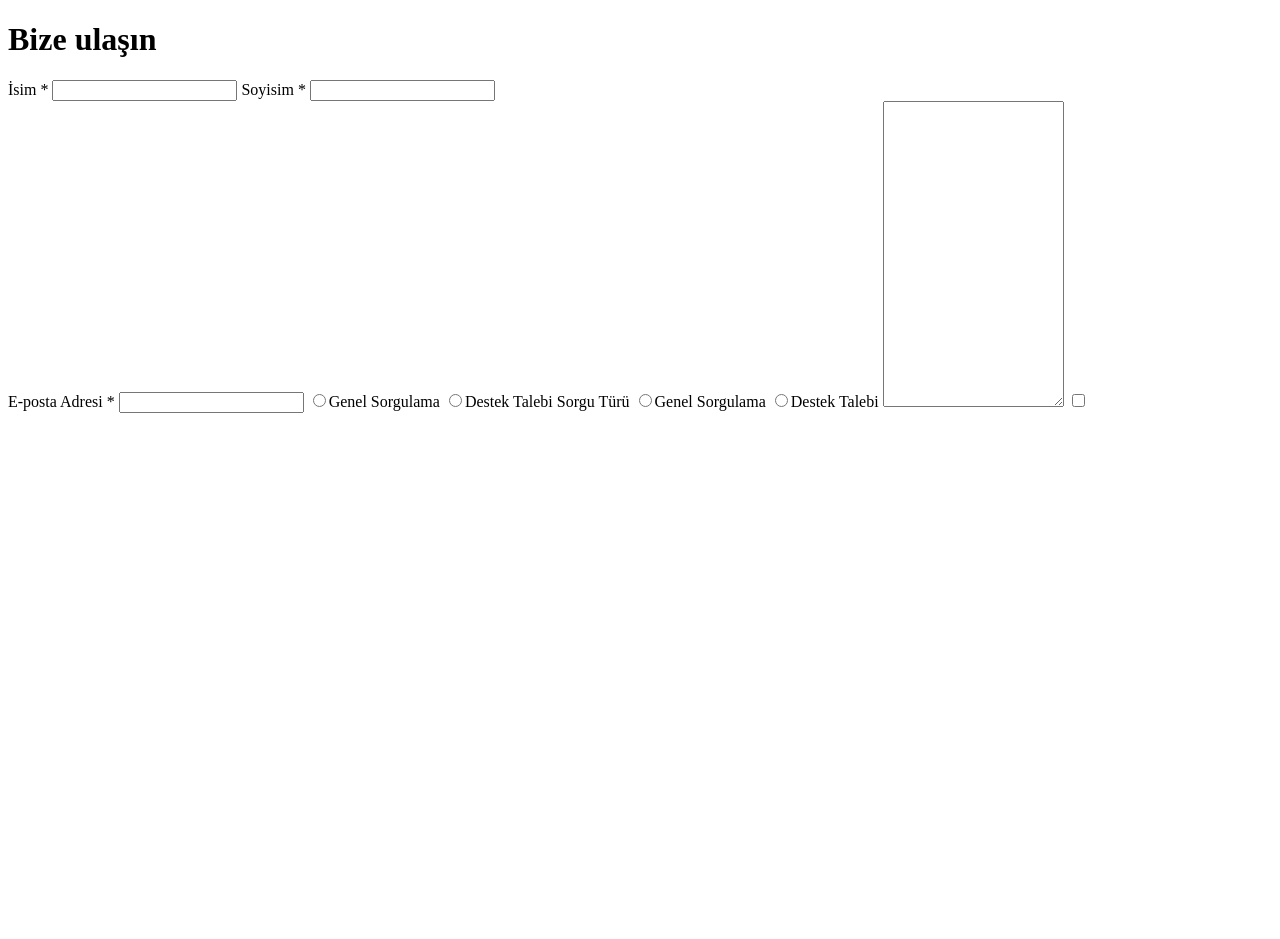
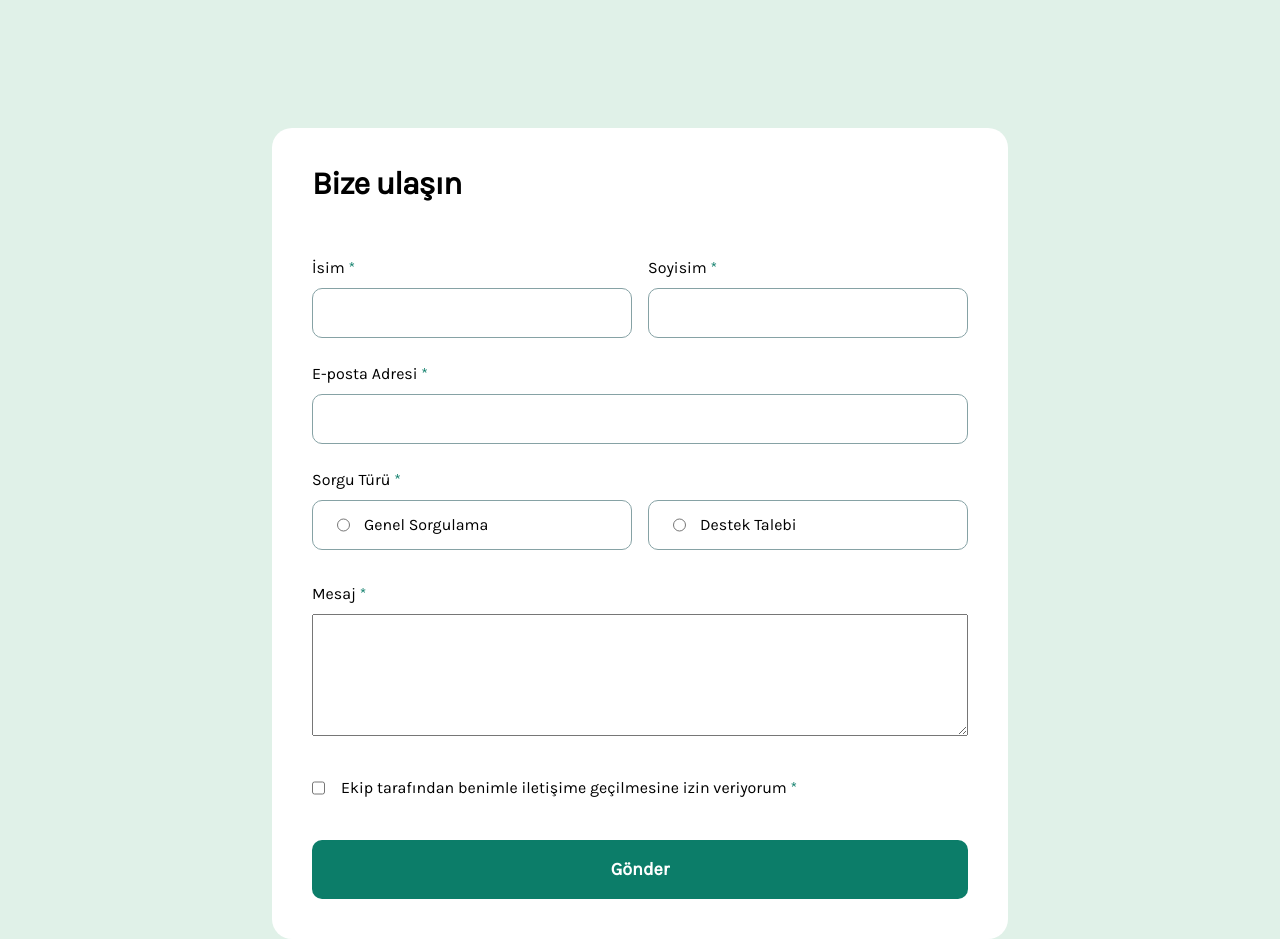
Before and after one commit to acunmedyaakademi/muhammedbaki-contact-form, a plain HTML site: page index.html in a window 1280 px wide. Before the commit the page ends 800 px from the top, so only its background shows below. Drawn offline with Linux system fonts and the light colour scheme.

Commit message:
tasarım olusturuldu

```diff
--- a/assets/css/contact-form.css
+++ b/assets/css/contact-form.css
@@ -0,0 +1,347 @@
+@font-face {
+  font-family: karla;
+  src: url("../fonts/Karla-Regular.ttf");
+}
+
+*,
+*::before,
+*::after {
+  box-sizing: border-box;
+}
+
+* {
+  margin: 0;
+  padding: 0;
+  box-sizing: border-box;
+  font-family: karla;
+}
+
+body {
+  line-height: 1.5;
+  -webkit-font-smoothing: antialiased;
+}
+
+img,
+picture,
+video,
+canvas,
+svg {
+  display: block;
+  max-width: 100%;
+}
+
+input,
+button,
+textarea,
+select {
+  font: inherit;
+}
+
+p,
+h1,
+h2,
+h3,
+h4,
+h5,
+h6 {
+  overflow-wrap: break-word;
+}
+
+#root,
+#__next {
+  isolation: isolate;
+}
+
+body {
+  background-color: rgba(224, 241, 232, 1);
+}
+
+.message-sent {
+  width: 450px;
+  margin: 0 auto;
+  margin-top: 24px;
+  background-color: rgba(42, 65, 68, 1);
+  padding: 24px;
+  border-radius: 20px;
+  font-size: 16px;
+  font-weight: 400;
+  line-height: 24px;
+  color: white;
+  display: flex;
+  flex-direction: column;
+  gap: 8px;
+}
+
+.message-sent h3 {
+  display: flex;
+  gap: 10px;
+  align-items: center;
+}
+
+.message-sent {
+  display: none;
+}
+
+.contact-us {
+  margin: 0 auto;
+  width: 736px;
+  border-radius: 20px;
+  padding: 40px;
+  background-color: white;
+  margin-top: 128px;
+  display: flex;
+  flex-direction: column;
+  gap: 24px;
+}
+
+.contact-us h1 {
+  font-size: 32px;
+  font-weight: 700;
+  line-height: 32px;
+  letter-spacing: -1px;
+  text-align: left;
+  margin-bottom: 32px;
+}
+
+.names {
+  display: flex;
+  gap: 16px;
+}
+
+.firstname {
+  width: 320px;
+  display: flex;
+  flex-direction: column;
+}
+
+.firstname input {
+  padding: 12px 24px;
+  border-radius: 10px;
+  border: 1px solid rgba(134, 162, 165, 1);
+}
+
+.firstname p {
+  margin-bottom: 8px;
+}
+
+.firstname span {
+  color: rgba(12, 125, 105, 1);
+}
+
+.lastname {
+  width: 320px;
+  display: flex;
+  flex-direction: column;
+}
+
+.lastname input {
+  padding: 12px 24px;
+  border-radius: 10px;
+  border: 1px solid rgba(134, 162, 165, 1);
+}
+
+.lastname p {
+  margin-bottom: 8px;
+}
+
+.lastname span {
+  color: rgba(12, 125, 105, 1);
+}
+
+
+.email {
+  width: 320px;
+  display: flex;
+  flex-direction: column;
+}
+
+.email input {
+  width: 656px;
+  padding: 12px 24px;
+  border-radius: 10px;
+  border: 1px solid rgba(134, 162, 165, 1);
+}
+
+.email p {
+  margin-bottom: 8px;
+}
+
+.email span {
+  color: rgba(12, 125, 105, 1);
+}
+
+.querytypes {
+  width: 656px;
+  display: flex;
+  flex-direction: column;
+}
+
+.querytypes p {
+  font-size: 16px;
+  font-weight: 400;
+  line-height: 24px;
+  text-align: left;
+
+}
+
+.querytypes-inputs {
+  display: flex;
+  flex-direction: row;
+  align-items: center;
+  gap: 16px;
+}
+
+
+.querytypes-inputs p {
+  width: 320px;
+  display: flex;
+  flex-direction: row;
+  gap: 14px;
+  padding: 12px 24px;
+  border-radius: 10px;
+  border: 1px solid rgba(134, 162, 165, 1);
+}
+
+.querytypes p {
+  margin-bottom: 8px;
+}
+
+.querytypes span {
+  color: rgba(12, 125, 105, 1);
+}
+
+
+.message {
+  width: 656px;
+  display: flex;
+  flex-direction: column;
+}
+
+.message p {
+  margin-bottom: 8px;
+}
+
+.message span {
+  color: rgba(12, 125, 105, 1);
+}
+
+.precondition {
+  margin-block: 16px;
+  display: flex;
+  flex-direction: row;
+  gap: 16px;
+}
+
+.precondition span {
+  color: rgba(12, 125, 105, 1);
+}
+
+.submit {
+  width: 656px;
+  padding-block: 16px;
+  font-size: 18px;
+  font-weight: 700;
+  line-height: 27px;
+  text-align: center;
+  background-color: rgba(12, 125, 105, 1);
+  border: none;
+  color: white;
+  border-radius: 10px;
+}
+
+@media (width < 768px) {
+  .contact-us {
+    margin: 0 auto;
+    width: 690px;
+    border-radius: 20px;
+    padding: 40px;
+    background-color: white;
+    margin-top: 128px;
+  }
+
+  .firstname {
+    width: 295px;
+  }
+
+  .lastname {
+    width: 295px;
+  }
+
+  .email {
+    width: 320px;
+  }
+
+  .email input {
+    width: 610px;
+  }
+
+  .querytypes {
+    width: 610px;
+    display: flex;
+    flex-direction: column;
+  }
+
+  .message {
+    width: 610px;
+  }
+
+  .submit {
+    width: 610px;
+  }
+
+}
+
+
+@media (width < 375px) {
+  .contact-us {
+    width: 343px;
+    padding: 24px;
+    margin-top: 32px;
+  }
+
+  .names {
+    display: flex;
+    flex-direction: column;
+    gap: 16px;
+  }
+
+  .firstname {
+    width: 295px;
+  }
+
+  .lastname {
+    width: 295px;
+  }
+
+  .email {
+    width: 320px;
+    display: flex;
+    flex-direction: column;
+  }
+
+  .email input {
+    width: 295px;
+  }
+
+  .querytypes {
+    width: 295px;
+  }
+
+  .querytypes-inputs {
+    display: flex;
+    flex-direction: column;
+    gap: 16px;
+  }
+  .querytypes-inputs p{
+    width: 295px;
+  }
+
+  .message {
+    width: 295px;
+  }
+
+  .submit {
+    width: 295px;
+  }
+
+}
--- a/index.html
+++ b/index.html
@@ -1,34 +1,61 @@
 <!DOCTYPE html>
 <html lang="tr">
+
 <head>
   <meta charset="UTF-8">
   <meta name="viewport" content="width=device-width, initial-scale=1.0">
   <title>Bize ulaşın</title>
+  <link rel="stylesheet" href="assets/css/contact-form.css">
 </head>
+
 <body>
+
+  <div class="message-sent">
+    <h3><img src="assets/img/Check.png" alt=""> Mesaj gönderildi! </h3>
+    <p>Formu doldurduğunuz için teşekkür ederiz. Yakında sizinle iletişime geçeceğiz!</p>
+  </div>
+
   <form class="contact-us">
-    <h1>Bize ulaşın</h1>
-    <label for="firstname"> İsim <span>*</span>
-      <input type="text" id="firstname">
+    <h1> Bize ulaşın</h1>
+
+    <div class="names">
+      <label for="firstname" class="firstname"> <p>İsim <span>*</span></p>
+        <input type="text">
+      </label>
+
+      <label for="lastname" class="lastname"> <p>Soyisim <span>*</span></p>
+        <input type="text">
+      </label></div>
+
+    <label for="email" class="email"> <p>E-posta Adresi <span>*</span></p>
+      <input type="email">
     </label>
-    <label for="lastname" id="lastname"> Soyisim <span>*</span>
-      <input type="text" id="lastname">
-    </label> <br>
-    <label for="email">E-posta Adresi <span>*</span>
-      <input type="email" id="email">
+
+    <div class="querytypes">
+       <p>Sorgu Türü <span>*</span></p>
+      <div class="querytypes-inputs">
+        <p><input type="radio" name="1" value="1">Genel Sorgulama</p>
+        <p><input type="radio" name="1" value="1">Destek Talebi  </p>
+      </div>
+      </div>
+
+    <label for="message" class="message">
+      <p>Mesaj <span>*</span></p>
+      <textarea name="message" rows="5"></textarea>
     </label>
-    <label for="querytype">
-      <input type="radio" id="querytype">Genel Sorgulama
-      <input type="radio" id="querytype">Destek Talebi
-    </label>
-    <label for="querytype">Sorgu Türü
-      <input type="radio" id="querytype">Genel Sorgulama
-      <input type="radio" id="querytype">Destek Talebi
-    </label>
-    <label for="message">
-      <textarea name="message" rows="20"></textarea>
-    </label>
-    <input type="checkbox">
+
+    <div class="precondition">
+      <input type="checkbox">
+      <p>Ekip tarafından benimle iletişime geçilmesine izin veriyorum <span>*</span></p>
+
+    </div>
+
+    <button class="submit">Gönder</button>
   </form>
+
+  <div class="show">
+
+  </div>
 </body>
+
 </html>
```
Also changed, not shown: assets/fonts/Karla-Regular.ttf (added), assets/img/Check.png (added).
